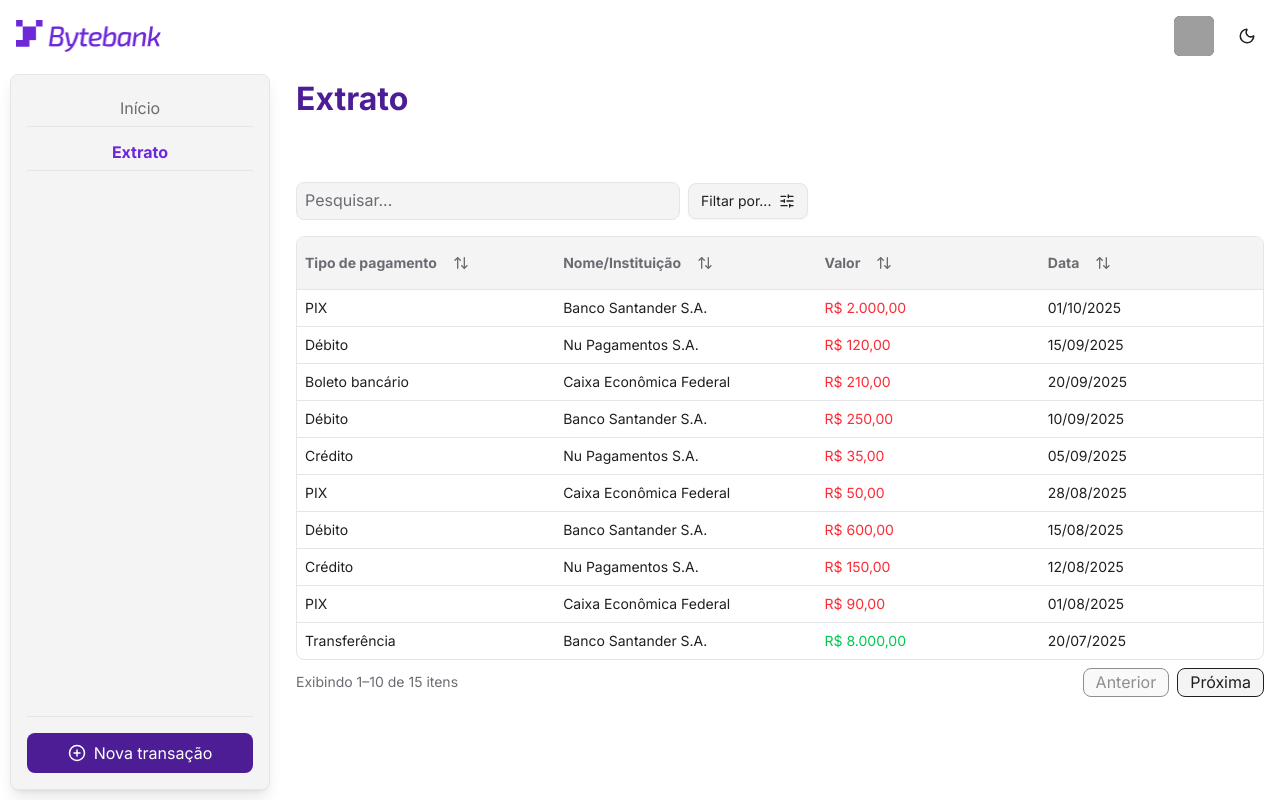
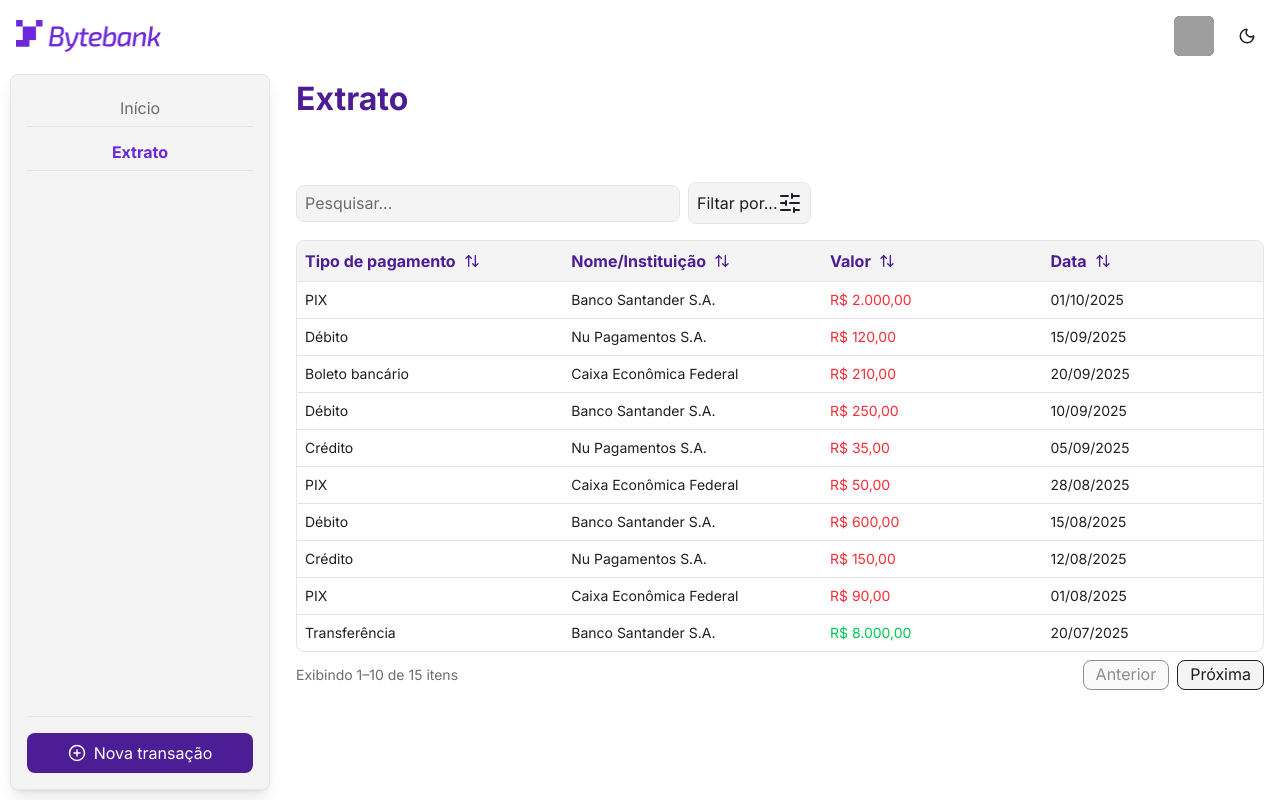
Before and after one commit to devgabrielpanta/techchallenge-fiap-financeapp, a Next.js app: page /extract in a window 1280 px wide. Built offline with nearby package versions, Linux system fonts and the light colour scheme; grey boxes are pictures that could not be loaded.

Commit message:
resolving button dual component conflict

```diff
--- a/src/app/page.tsx
+++ b/src/app/page.tsx
@@ -12,14 +12,14 @@ import {
   PiggyBank,
   Activity,
 } from "lucide-react";
-import { Button } from "@/components/button/Button";
+import { Button } from "@/components/ui/button";
 import { useRouter } from "next/navigation";
 import { useTransactionModal } from "@/context/TransactionModalProvider";
 import { CoverflowCarousel } from "@/components/carousel/Carousel";
 
 export default function HomePage() {
   const { user } = useUser();
-  const { openModal } = useTransactionModal();
+  const { startCreateTransaction } = useTransactionModal();
   const [visible, setVisible] = useState(true);
   const router = useRouter();
   const fakeCards = [
@@ -131,7 +131,7 @@ export default function HomePage() {
           <Button
             variant="primary"
             className="rounded-full w-13 h-13 p-0 flex items-center justify-center"
-            onClick={() => openModal()}
+            onClick={startCreateTransaction}
           >
             <CirclePlus size={30} />
           </Button>
--- a/src/components/button/Button.tsx
+++ /dev/null
@@ -1,40 +0,0 @@
-import { cn } from "@/lib/utils";
-
-interface ButtonProps extends React.ButtonHTMLAttributes<HTMLButtonElement> {
-  variant?: "primary" | "secondary" | "danger";
-  size?: "sm" | "md" | "lg";
-}
-
-export const Button: React.FC<ButtonProps> = ({
-  className,
-  variant = "primary",
-  size = "md",
-  ...props
-}) => {
-  const base =
-    "inline-flex items-center justify-center rounded-[var(--radius-md)] font-sans font-medium transition-colors duration-[var(--transition-base)] focus:outline-none focus:ring-2 focus:ring-offset-2 cursor-pointer";
-
-  const variants: Record<string, string> = {
-    primary:
-      "bg-[var(--color-primary)] text-[var(--color-white)] hover:bg-[var(--color-secondary)] focus:ring-[var(--color-primary)]",
-    secondary:
-      "bg-[var(--color-surface)] text-[var(--color-text)] hover:bg-[var(--color-elements)] focus:ring-[var(--color-primary)]",
-    danger:
-      "bg-[var(--color-error)] text-[var(--color-white)] hover:bg-[#b91c1c] focus:ring-[var(--color-error)]",
-  };
-
-  const sizes: Record<string, string> = {
-    sm: "px-3 py-1 text-sm",
-    md: "px-4 py-2 text-base",
-    lg: "px-6 py-3 text-lg",
-  };
-
-  return (
-    <button
-      className={cn(base, variants[variant], sizes[size], className)}
-      {...props}
-    >
-      {props.children}
-    </button>
-  );
-};
--- a/src/components/extract/Extract.tsx
+++ b/src/components/extract/Extract.tsx
@@ -2,9 +2,8 @@
 
 import { cn } from "@/lib/utils";
 import { useUser } from "@/context/UserContext";
-import { formatCurrency } from "@/lib/utils";
 import { useRouter } from "next/navigation";
-import { Button } from "@/components/button/Button";
+import { Button } from "@/components/ui/button";
 import ExtractCard from "./ExtractCard";
 
 interface ExtractProps {
--- a/src/components/sidebar/Sidebar.tsx
+++ b/src/components/sidebar/Sidebar.tsx
@@ -1,5 +1,5 @@
 "use client";
-import { Button } from "@/components/button/Button";
+import { Button } from "@/components/ui/button";
 import { cn } from "@/lib/utils";
 import { X, CirclePlus } from "lucide-react";
 import { usePathname } from "next/navigation";
--- a/src/components/transactionModal/TransactionModal.tsx
+++ b/src/components/transactionModal/TransactionModal.tsx
@@ -1,7 +1,7 @@
 "use client";
 
 import { useState, useEffect } from "react";
-import { Button } from "@/components/button/Button";
+import { Button } from "@/components/ui/button";
 import { useUser } from "@/context/UserContext";
 import { X } from "lucide-react";
 import { useTransactionModal } from "@/context/TransactionModalProvider";
@@ -128,7 +128,7 @@ export const TransactionModal = () => {
 
   if (transactionAction === null || transactionData === null) return null;
   return (
-    <div className="fixed inset-0 z-[100] flex items-center justify-center bg-black/30 backdrop-blur-[2px]">
+    <div className="fixed inset-0 z-[100] flex items-center justify-center bg-black/30 backdrop-blur-[2px]" onClick={cleanTransactionModal}>
       <div className="bg-[var(--color-surface)] rounded-[var(--radius-md)] w-full max-w-md p-6 relative">
         <button
           className="absolute top-3 right-3 text-[var(--color-text-muted)] hover:text-[var(--color-primary)]"
--- a/src/components/transactions-table/TransactionsFilters.tsx
+++ b/src/components/transactions-table/TransactionsFilters.tsx
@@ -1,7 +1,7 @@
 "use client";
 
 import * as React from "react";
-import { Button } from "@/components/button/Button";
+import { Button } from "@/components/ui/button";
 import { Checkbox } from "@/components/ui/checkbox";
 import { Label } from "@/components/ui/label";
 import {
--- a/src/components/ui/button.tsx
+++ b/src/components/ui/button.tsx
@@ -1,58 +1,44 @@
-import * as React from "react"
-import { Slot } from "@radix-ui/react-slot"
-import { cva, type VariantProps } from "class-variance-authority"
+import { cn } from "@/lib/utils";
 
-import { cn } from "@/lib/utils"
+interface ButtonProps extends React.ButtonHTMLAttributes<HTMLButtonElement> {
+  variant?: "primary" | "secondary" | "danger" | "outline" | "ghost";
+  size?: "sm" | "md" | "lg";
+}
 
-const buttonVariants = cva(
-  "inline-flex items-center justify-center gap-2 whitespace-nowrap rounded-md text-sm font-medium transition-all disabled:pointer-events-none disabled:opacity-50 [&_svg]:pointer-events-none [&_svg:not([class*='size-'])]:size-4 shrink-0 [&_svg]:shrink-0 outline-none focus-visible:border-ring focus-visible:ring-ring/50 focus-visible:ring-[3px] aria-invalid:ring-destructive/20 dark:aria-invalid:ring-destructive/40 aria-invalid:border-destructive",
-  {
-    variants: {
-      variant: {
-        default: "bg-primary text-primary-foreground hover:bg-primary/90",
-        destructive:
-          "bg-destructive text-white hover:bg-destructive/90 focus-visible:ring-destructive/20 dark:focus-visible:ring-destructive/40 dark:bg-destructive/60",
-        outline:
-          "border bg-background shadow-xs hover:bg-accent hover:text-accent-foreground dark:bg-input/30 dark:border-input dark:hover:bg-input/50",
-        secondary:
-          "bg-secondary text-secondary-foreground hover:bg-secondary/80",
-        ghost:
-          "hover:bg-accent hover:text-accent-foreground dark:hover:bg-accent/50",
-        link: "text-primary underline-offset-4 hover:underline",
-      },
-      size: {
-        default: "h-9 px-4 py-2 has-[>svg]:px-3",
-        sm: "h-8 rounded-md gap-1.5 px-3 has-[>svg]:px-2.5",
-        lg: "h-10 rounded-md px-6 has-[>svg]:px-4",
-        icon: "size-9",
-      },
-    },
-    defaultVariants: {
-      variant: "default",
-      size: "default",
-    },
-  }
-)
+export const Button: React.FC<ButtonProps> = ({
+  className,
+  variant = "primary",
+  size = "md",
+  ...props
+}) => {
+  const base =
+    "inline-flex items-center justify-center rounded-[var(--radius-md)] font-sans font-medium transition-colors duration-[var(--transition-base)] focus:outline-none focus:ring-2 focus:ring-offset-2 cursor-pointer";
 
-function Button({
-  className,
-  variant,
-  size,
-  asChild = false,
-  ...props
-}: React.ComponentProps<"button"> &
-  VariantProps<typeof buttonVariants> & {
-    asChild?: boolean
-  }) {
-  const Comp = asChild ? Slot : "button"
+  const variants: Record<string, string> = {
+    primary:
+      "bg-[var(--color-primary)] text-[var(--color-white)] hover:bg-[var(--color-secondary)] focus:ring-[var(--color-primary)]",
+    secondary:
+      "bg-[var(--color-surface)] text-[var(--color-text)] hover:bg-[var(--color-elements)] focus:ring-[var(--color-primary)]",
+    danger:
+      "bg-[var(--color-error)] text-[var(--color-white)] hover:bg-[#b91c1c] focus:ring-[var(--color-error)]",
+    outline:
+      "border border-[var(--color-primary)] text-[var(--color-primary)] hover:bg-[var(--color-primary)] hover:text-[var(--color-white)] focus:ring-[var(--color-primary)]",
+    ghost:
+      "bg-transparent text-[var(--color-primary)] hover:bg-[var(--color-primary)] hover:text-[var(--color-white)] focus:ring-[var(--color-primary)]",
+  };
+
+  const sizes: Record<string, string> = {
+    sm: "px-3 py-1 text-sm",
+    md: "px-4 py-2 text-base",
+    lg: "px-6 py-3 text-lg",
+  };
 
   return (
-    <Comp
-      data-slot="button"
-      className={cn(buttonVariants({ variant, size, className }))}
+    <button
+      className={cn(base, variants[variant], sizes[size], className)}
       {...props}
-    />
-  )
-}
-
-export { Button, buttonVariants }
+    >
+      {props.children}
+    </button>
+  );
+};
```
